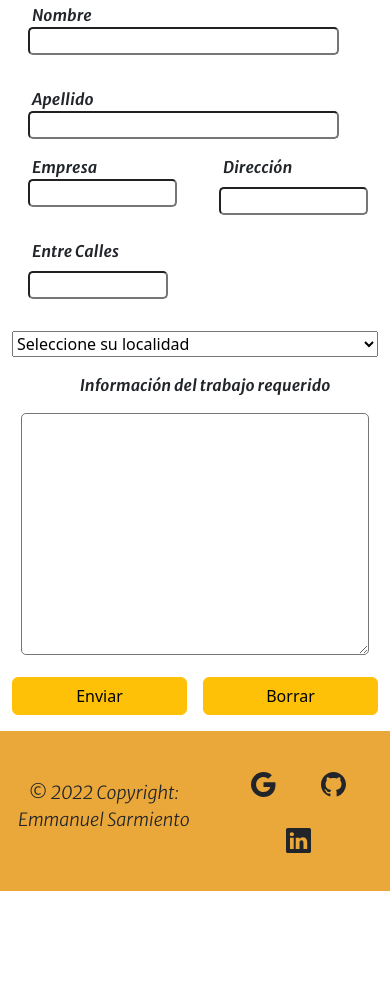
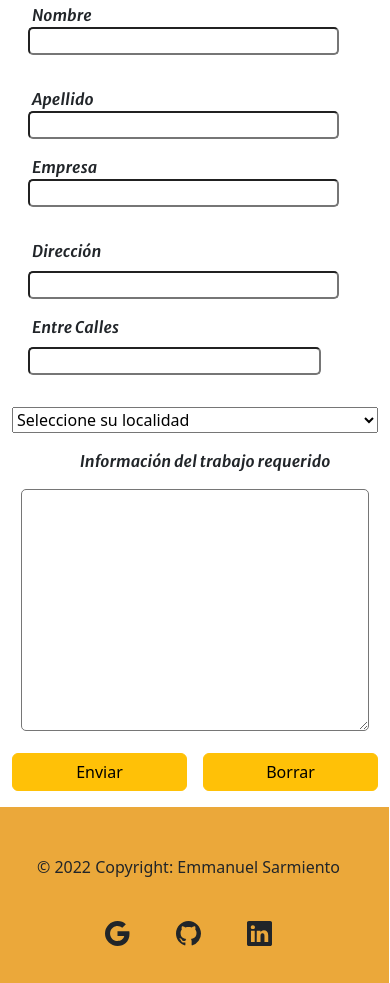
Before and after one commit to EmmanuelSarmiento/ArenasElectrobombas, a plain HTML site: page page/contact.html in a window 390 px wide. Shown: the part 307-1290 px from the top of the page. Before the commit the page ends 1198 px from the top, so only its background shows below. Drawn offline with nearby package versions, Linux system fonts and the light colour scheme.

Commit message:
arreglo responsive en pages

```diff
--- a/css/partials/_index.scss
+++ b/css/partials/_index.scss
@@ -27,13 +27,7 @@ img.d-block.w-100 {
     padding: 1rem;
 }
 
-footer {
-    display: flex;
-    justify-content: center;
-    font-family: $fuente;
-    font-size: $fuenteLarge;
+footer.row.text-center.text-white{
+    margin-right: 1px;
     background-color: #EBA83A;
-    & div.text-center.text-dark.mt-5 {
-        width: 30rem;
-    }
 }
--- a/css/partials/_location.scss
+++ b/css/partials/_location.scss
@@ -1,7 +1,11 @@
 /*location*/
-.container-fluid .col-lg-6.d-flex.align-items-center {
+.container-fluid .col-sm-12.col-md-12.col-lg-6.d-flex.align-items-center {
     .list-group {
         font-family: $fuente;
         font-size: $fuenteMedium;
     }
 }
+
+section article ul.list-group {
+    width: 100%;
+}
--- a/page/contact.html
+++ b/page/contact.html
@@ -38,27 +38,27 @@
     <section class="container-fluid">
         <h1 class="text-center fw-bold mt-5 mb-5">Contactanos</h1>
         <form class="row g-3">
-            <div class="col-md-6 mb-3">
+            <div class="col-sm-12 col-lg-6 mb-3">
               <label for="nombre">Nombre</label>
               <input type="text" id="nombre" />
             </div>
-            <div class="col-md-6">
+            <div class="col-sm-12 col-lg-6">
               <label for="apellido">Apellido</label>
               <input type="text" id="apellido" />
             </div>
-            <div class="col-6 mb-3">
+            <div class="col-sm-12 col-lg-6 mb-3">
                 <label for="empresa">Empresa</label>
                 <input type="text" id="empresa" />
             </div>
-            <div class="col-6">
+            <div class="col-sm-12 col-lg-6">
               <label for="direccion" class="form-label">Dirección</label>
               <input type="text" id="direccionUno">
             </div>
-            <div class="col-6 mb-3">
+            <div class="col-sm-12 col-lg-6 mb-3">
                 <label for="entreCalles" class="form-label">Entre Calles</label>
                 <input type="text" id="direccionDos">
             </div>
-            <div class="col-md-6">
+            <div class="col-sm-12 col-lg-6">
                 <select>
                     <option selected="selected"> Seleccione su localidad</option>
                     <option>Ciudad</option>
@@ -95,11 +95,11 @@
               </div>
         </form>
     </section>
-    <footer class="text-center text-white">
-        <div class="text-center text-dark mt-5">
-            <a class="text-dark text-decoration-none">© 2022 Copyright: Emmanuel Sarmiento</a>
+    <footer class="row text-center text-white">
+        <div class="col-sm-12 col-lg-6 text-center text-dark mt-5">
+          <a class="text-dark text-decoration-none">© 2022 Copyright: Emmanuel Sarmiento</a>
         </div>
-        <div class="container pt-4">
+        <div class="col-sm-12 col-lg 6 container pt-4">
             <section class="mb-4">
                 <a class="btn btn-link btn-floating btn-lg text-dark m-1" href="mailto:emmatombino21@gmail.com" role="button" data-mdb-ripple-color="dark">
                     <svg xmlns="http://www.w3.org/2000/svg" width="25" height="25" fill="currentColor" class="bi bi-google" viewBox="0 0 16 16">
@@ -118,7 +118,7 @@
                 </a>
             </section>
         </div>
-    </footer>
+      </footer>
     <!-- JavaScript Bundle with Popper -->
     <script src="https://cdn.jsdelivr.net/npm/bootstrap@5.2.0-beta1/dist/js/bootstrap.bundle.min.js" integrity="sha384-pprn3073KE6tl6bjs2QrFaJGz5/SUsLqktiwsUTF55Jfv3qYSDhgCecCxMW52nD2" crossorigin="anonymous"></script>
 </body>
```
Also changed, not shown: index.html (+9 -9 lines), page/about.html (+5 -5 lines), page/gallery.html (+3 -3 lines), page/location.html (+10 -10 lines), css/estilos.css, 1 other file.
